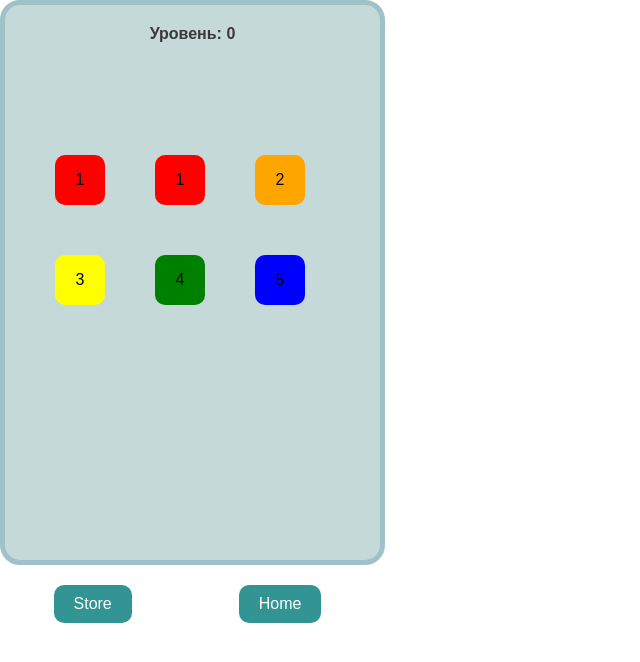
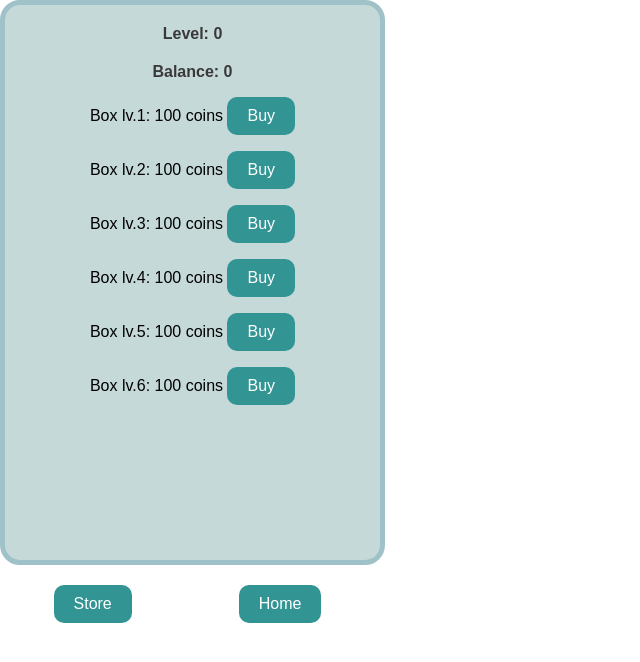
Before and after one commit to nikvoen/box-evolution, a React (Vite) app: page / in a window 1280 px wide. Both pictures are taken after a click on the button "Store". Shown: the top 662 px of the page, without its empty margins (0-640 px from the left). Built offline with nearby package versions, Linux system fonts and the light colour scheme.

Commit message:
Create Store with operations

```diff
--- a/package.json
+++ b/package.json
@@ -12,6 +12,7 @@
   "dependencies": {
     "react": "^18.2.0",
     "react-dom": "^18.2.0",
+    "react-router-dom": "^6.23.1",
     "uuid": "^9.0.1"
   },
   "devDependencies": {
--- a/src/App.tsx
+++ b/src/App.tsx
@@ -1,9 +1,9 @@
 import './App.css'
-import Menu from "./components/pages/Menu/Menu.tsx";
+import Service from "./components/pages/Service/Service.tsx";
 
 function App() {
     return (
-        <Menu />
+        <Service />
   )
 }
 
--- a/src/components/pages/Boxes/Boxes.tsx
+++ b/src/components/pages/Boxes/Boxes.tsx
@@ -11,11 +11,12 @@ interface Square {
 
 interface Props {
     userLevel: number;
+    userBalance: number;
     onLevelChange: (newLevel: number) => void;
+    onBalanceChange: (newBalance: number) => void;
 }
 
-export const Boxes: React.FC<Props> = ({ userLevel, onLevelChange }) => {
-
+export const Boxes: React.FC<Props> = ({ userLevel, userBalance, onLevelChange, onBalanceChange }) =>     {
     const initialSquares: Square[] = [
         { id: uuid(), position: { x: 50, y: 150 }, level: 1 },
         { id: uuid(), position: { x: 150, y: 150 }, level: 1 },
@@ -30,17 +31,19 @@ export const Boxes: React.FC<Props> = ({ userLevel, onLevelChange }) => {
     const [intersectedSquare, setIntersectedSquare] = useState<Square | null>(null);
 
     useEffect(() => {
-        const handleLevelChange = (level: number) => {
-            const newLevel = userLevel + level;
-            onLevelChange(newLevel);
+        const levelChange = (level: number) => {
+            onLevelChange(userLevel + level);
         };
+        const balanceChange = (value: number) => {
+            onBalanceChange(userBalance + value);
+        };
+
         const handleMouseMove = (e: MouseEvent) => {
             moveSquare(e.clientX, e.clientY);
         };
         const handleMouseUp = () => {
             endDrag();
         };
-
         const handleTouchMove = (e: TouchEvent) => {
             e.preventDefault();
             const { clientX, clientY } = e.touches[0];
@@ -57,8 +60,8 @@ export const Boxes: React.FC<Props> = ({ userLevel, onLevelChange }) => {
                         ? {
                             ...square,
                             position: {
-                                x: clientX,
-                                y: clientY,
+                                x: Math.min(Math.max(clientX, 0), 375-50),
+                                y: Math.min(Math.max(clientY, 0), 555-50),
                             },
                         }
                         : square
@@ -84,7 +87,9 @@ export const Boxes: React.FC<Props> = ({ userLevel, onLevelChange }) => {
         const endDrag = () => {
             if (draggingSquareId !== null) {
                 if (intersectedSquare) {
-                    handleLevelChange(intersectedSquare.level);
+                    levelChange(intersectedSquare.level);
+                    balanceChange(100);
+
                     const newSquare = {
                         id: uuid(),
                         position: {
@@ -119,7 +124,7 @@ export const Boxes: React.FC<Props> = ({ userLevel, onLevelChange }) => {
             document.removeEventListener('touchmove', handleTouchMove);
             document.removeEventListener('touchend', handleEnd);
         };
-    }, [draggingSquareId, squares, intersectedSquare, userLevel, onLevelChange]);
+    }, [draggingSquareId, squares, intersectedSquare, userLevel, onLevelChange, onBalanceChange, userBalance]);
 
     const handleDragStart = (squareId: string) => {
         setDraggingSquareId(squareId);
--- a/src/components/pages/Menu/Menu.tsx
+++ /dev/null
@@ -1,26 +0,0 @@
-import './menu.css';
-import Boxes from "../Boxes/Boxes.tsx";
-import {useState} from "react";
-
-export const Menu = () => {
-    const [userLevel, setUserLevel] = useState(0);
-
-    const handleLevelChange = (newLevel: number) => {
-        setUserLevel(newLevel);
-    };
-
-    return (
-        <div className="container">
-            <div className="content">
-                <div className="score">Уровень: {userLevel}</div>
-                <Boxes userLevel={userLevel} onLevelChange={handleLevelChange} />
-            </div>
-            <div className="controls">
-            <button>Store</button>
-                <button>Home</button>
-            </div>
-        </div>
-    );
-}
-
-export default Menu;
--- /dev/null
+++ b/src/components/pages/Service/Service.tsx
@@ -0,0 +1,46 @@
+import './service.css';
+import { useState} from "react";
+import Store from "../Store/Store.tsx";
+import Boxes from "../Boxes/Boxes.tsx";
+
+export const Service = () => {
+    const [userLevel, setLevel] = useState(0);
+    const [userBalance, setBalance] = useState(0);
+    const [buttonChange, setButtonChange] = useState(true);
+
+    const levelChange = (newLevel: number) => {
+        setLevel(newLevel);
+    };
+    const balanceChange = (newBalance: number) => {
+        setBalance(newBalance);
+    };
+
+    const handleStoreClick = () => {
+        setButtonChange(false);
+    };
+    const handleHomeClick = () => {
+        setButtonChange(true);
+    };
+
+    return (
+        <div className="container">
+            <div className="content">
+                <div className="score">Level: {userLevel}</div>
+                <div className="score">Balance: {userBalance}</div>
+                {buttonChange && <Boxes userLevel={userLevel}
+                                        userBalance={userBalance}
+                                        onLevelChange={levelChange}
+                                        onBalanceChange={balanceChange}/>}
+                {!buttonChange && <Store userLevel={userLevel}
+                                         userBalance={userBalance}
+                                         onBalanceChange={balanceChange}/>}
+            </div>
+            <div className="controls">
+            <button onClick={handleStoreClick}>Store</button>
+                <button onClick={handleHomeClick}>Home</button>
+            </div>
+        </div>
+    );
+}
+
+export default Service;
--- a/src/components/pages/Menu/menu.css
+++ b/src/components/pages/Service/service.css
@@ -1,15 +1,10 @@
 body, html {
     margin: 0;
     padding: 0;
-    //height: 100%;
     font-family: Arial, sans-serif;
 }
 
 .container {
-    /*display: flex;*/
-    /*flex-direction: column;*/
-    /*align-items: center;*/
-    /*justify-content: center;*/
     height: 100%;
 }
 
--- /dev/null
+++ b/src/components/pages/Store/Store.tsx
@@ -0,0 +1,38 @@
+import React from 'react';
+import './store.css';
+
+interface StoreProps {
+    userLevel: number;
+    userBalance: number;
+    onBalanceChange: (newBalance: number) => void;
+}
+
+const Store: React.FC<StoreProps> = ({ userLevel, userBalance, onBalanceChange }) => {
+
+    const handleBuy = (cost: number, boxLevel: number) => {
+        const maxLevelToBuy = userLevel - 2;
+        if (boxLevel <= maxLevelToBuy) {
+            if (userBalance >= cost) {
+                const newBalance = userBalance - cost;
+                onBalanceChange(newBalance);
+            } else {
+                alert("Not enough coins!");
+            }
+        } else {
+            alert("You cannot buy this box yet!");
+        }
+    };
+
+    return (
+        <div className="">
+            <p>Box lv.1: 100 coins <button onClick={() => handleBuy(100, 1)}>Buy</button></p>
+            <p>Box lv.2: 100 coins <button onClick={() => handleBuy(100, 2)}>Buy</button></p>
+            <p>Box lv.3: 100 coins <button onClick={() => handleBuy(100, 3)}>Buy</button></p>
+            <p>Box lv.4: 100 coins <button onClick={() => handleBuy(100, 4)}>Buy</button></p>
+            <p>Box lv.5: 100 coins <button onClick={() => handleBuy(100, 5)}>Buy</button></p>
+            <p>Box lv.6: 100 coins <button onClick={() => handleBuy(100, 6)}>Buy</button></p>
+        </div>
+    );
+}
+
+export default Store;
--- /dev/null
+++ b/src/components/pages/Store/store.css
@@ -0,0 +1,39 @@
+.container {
+    height: 100%;
+}
+
+.content {
+    position: relative;
+    background-color: #c5d9d9;
+    width: 375px;
+    height: 555px;
+    border: 5px solid #9fc2c9;
+    border-radius: 20px;
+}
+
+.score {
+    padding-top: 20px;
+    font-weight: bold;
+    color: #3a3838;
+}
+
+.controls {
+    width: 375px;
+    display: flex;
+    justify-content: space-around;
+    margin-top: 20px;
+}
+
+button {
+    padding: 10px 20px;
+    font-size: 16px;
+    border: none;
+    background-color: #339494;
+    color: #fff;
+    cursor: pointer;
+    border-radius: 10px;
+}
+
+button:hover {
+    background-color: #1d5454;
+}
```
Also changed, not shown: 2 other files (tests, documents, lock files or other folders).
